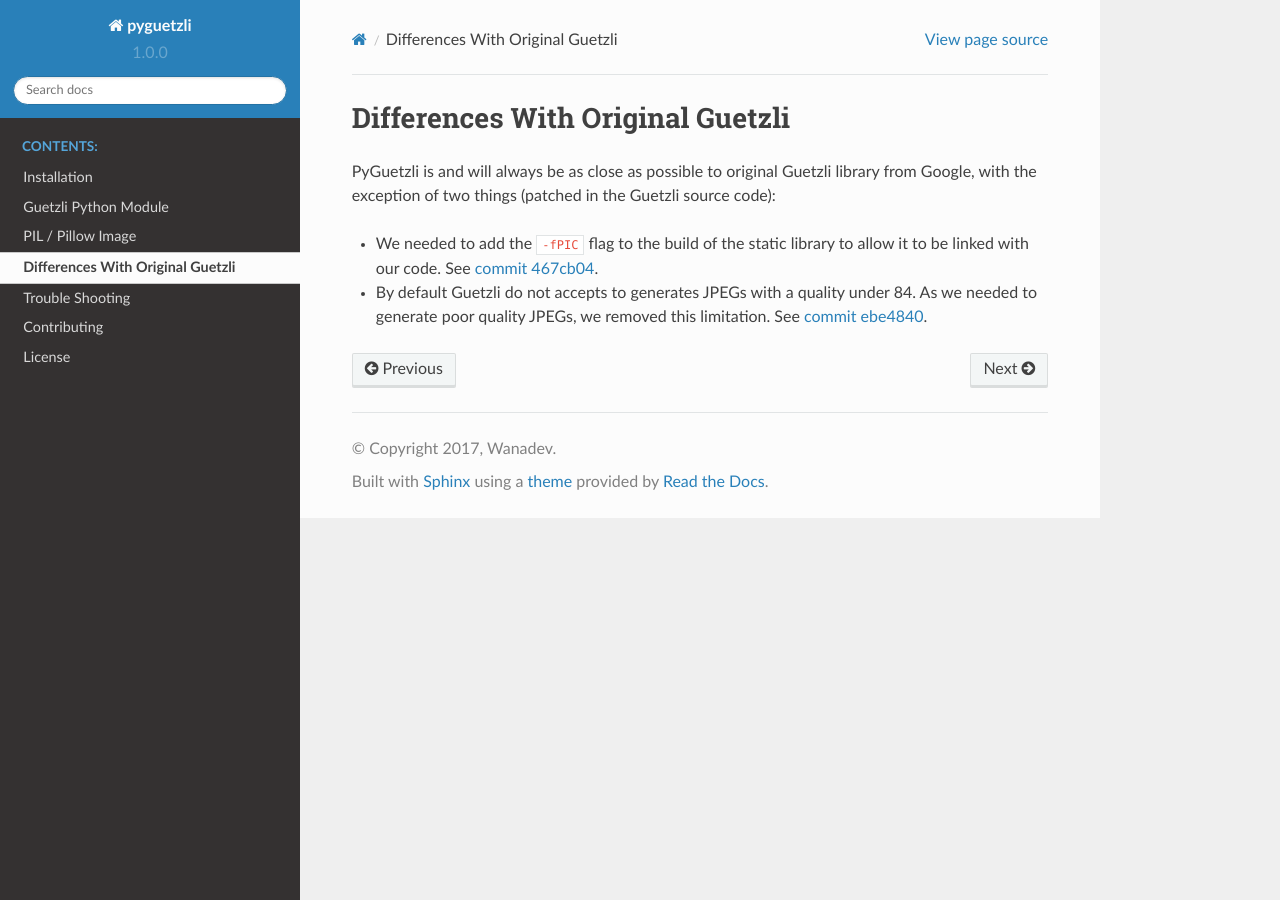
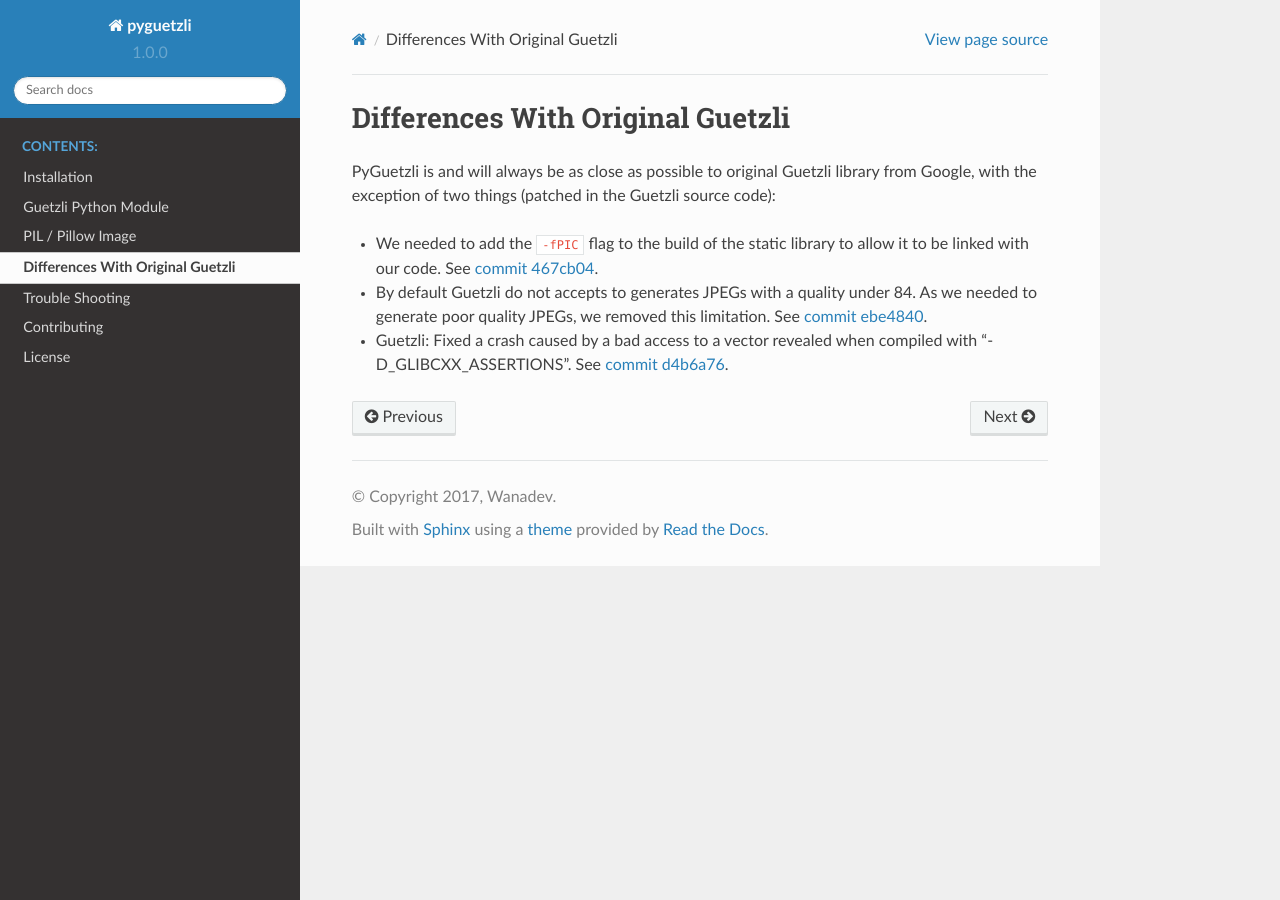
Before and after one commit to wanadev/pyguetzli, a Sphinx documentation site: the page built from docs/differences.rst, in a window 1280 px wide. Built offline with Sphinx 7.4.7 and the Read the Docs theme 2.0.0, drawn with Linux system fonts in a browser that asks for light colours.

Commit message:
Update doc

```diff
--- a/docs/differences.rst
+++ b/docs/differences.rst
@@ -12,5 +12,9 @@ source code):
   As we needed to generate poor quality JPEGs, we removed this limitation. See
   `commit ebe4840`_.
 
+* Guetzli: Fixed a crash caused by a bad access to a vector revealed when
+  compiled with "-D_GLIBCXX_ASSERTIONS". See `commit d4b6a76`_.
+
 .. _commit 467cb04: https://github.com/wanadev/guetzli/commit/467cb0495caa33b09c79eb1579aeeced60464351
 .. _commit ebe4840: https://github.com/wanadev/guetzli/commit/ebe48409fd698e8f4d6996bca2a4b2ce8fc91e6b
+.. _commit d4b6a76: https://github.com/wanadev/guetzli/commit/d4b6a76cf17de6c251c8b0343452aac179cfadb9
```
